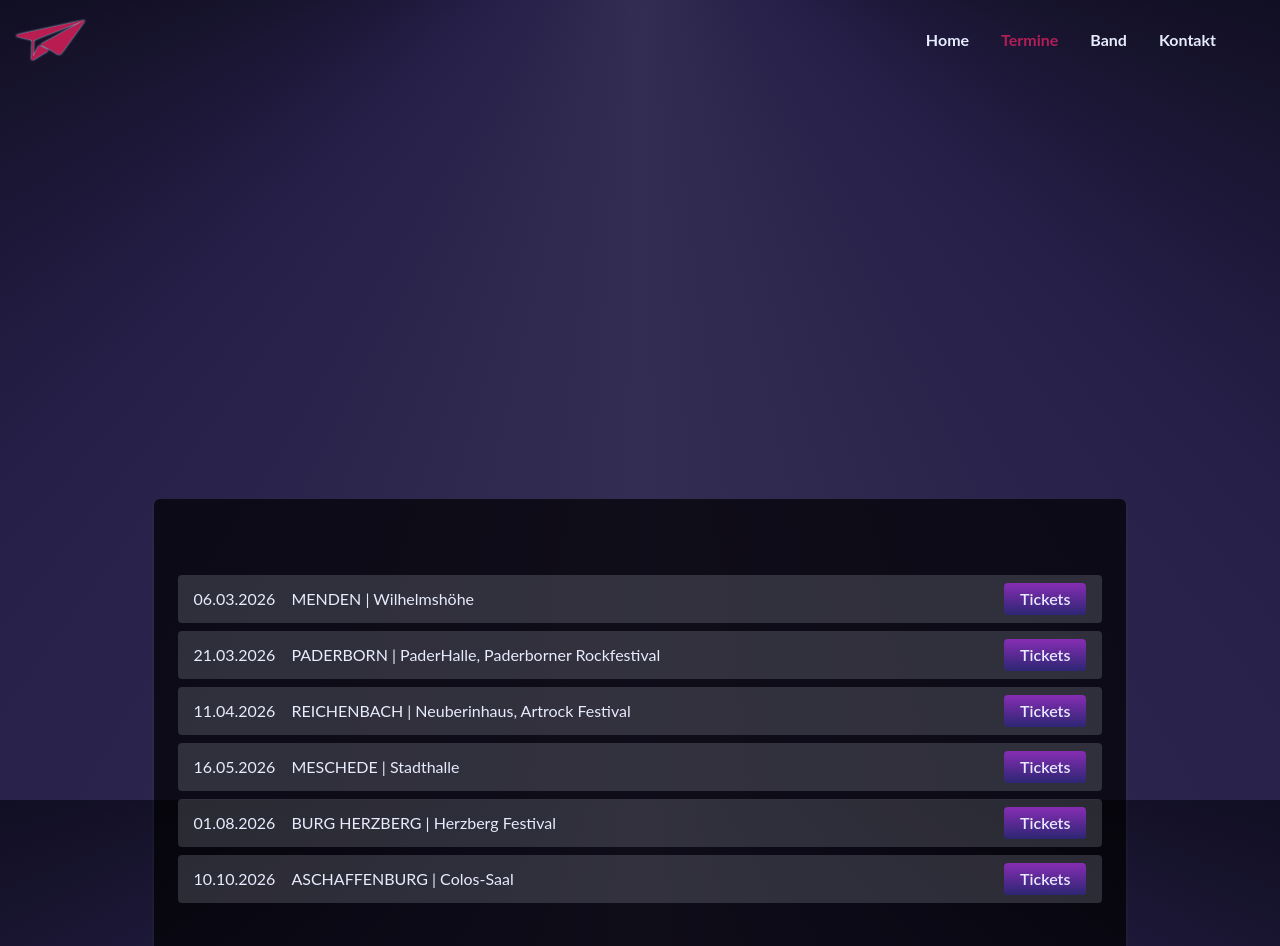
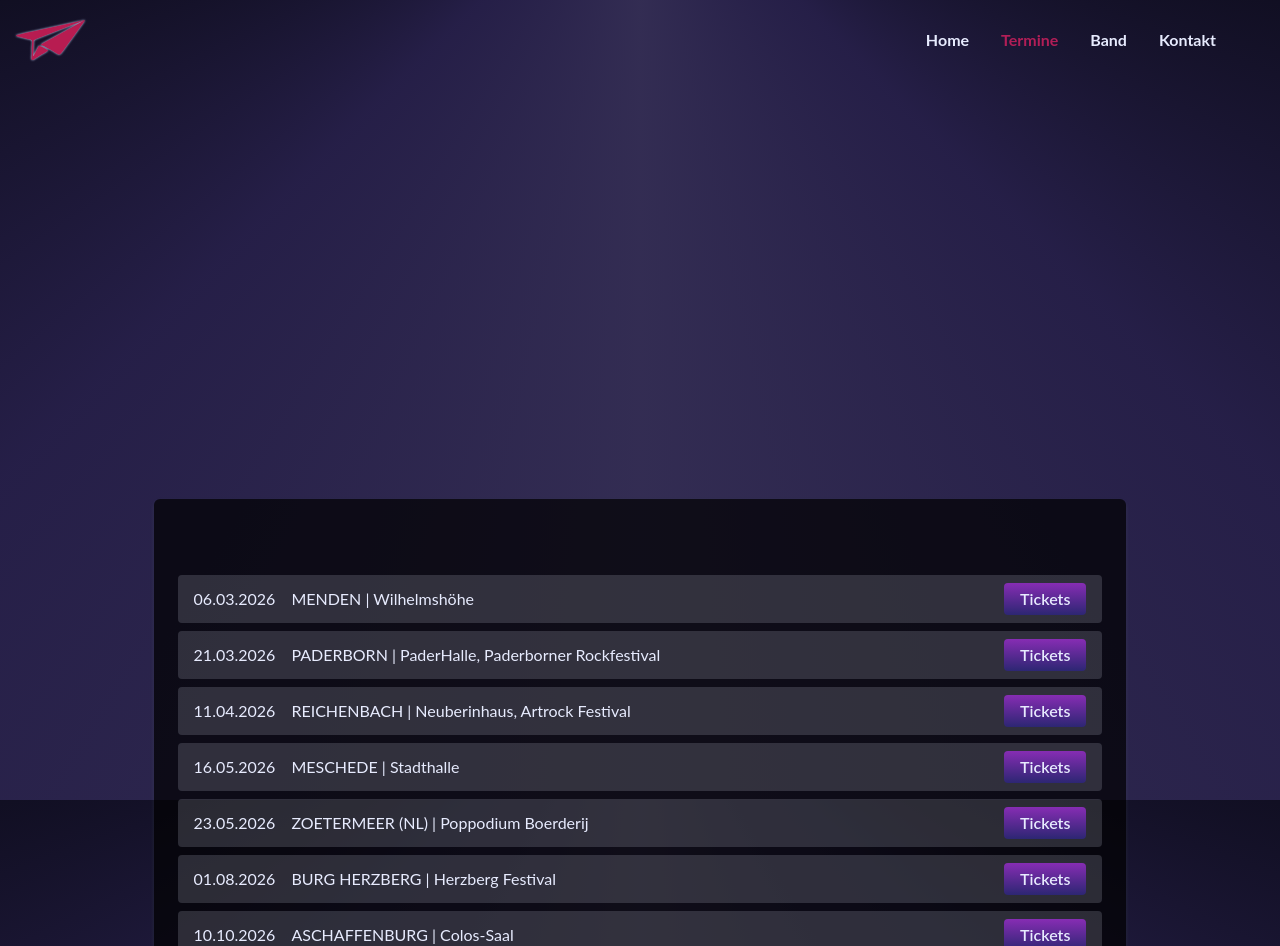
Before and after one commit to ManuKapolke/rockpommelsband, a React (Vite) app: page /termine in a window 1280 px wide. Shown: the top 946 px of the page. Built offline with nearby package versions, Linux system fonts and the light colour scheme; a web font is replaced by a local one.

Commit message:
Add NL gig

```diff
--- a/src/pages/Concerts/concertData.ts
+++ b/src/pages/Concerts/concertData.ts
@@ -52,6 +52,12 @@ export const concerts: Array<Concert> = [
       "https://www.eventim.de/event/rockpommels-band-live-2026-stadthalle-meschede-20857565/",
   },
   {
+    date: "23.05.2026",
+    city: "ZOETERMEER (NL)",
+    location: "Poppodium Boerderij",
+    tickets: "https://poppodiumboerderij.nl/en/programma/rockpommelsband/",
+  },
+  {
     date: "01.08.2026",
     city: "BURG HERZBERG",
     location: "Herzberg Festival",
```
